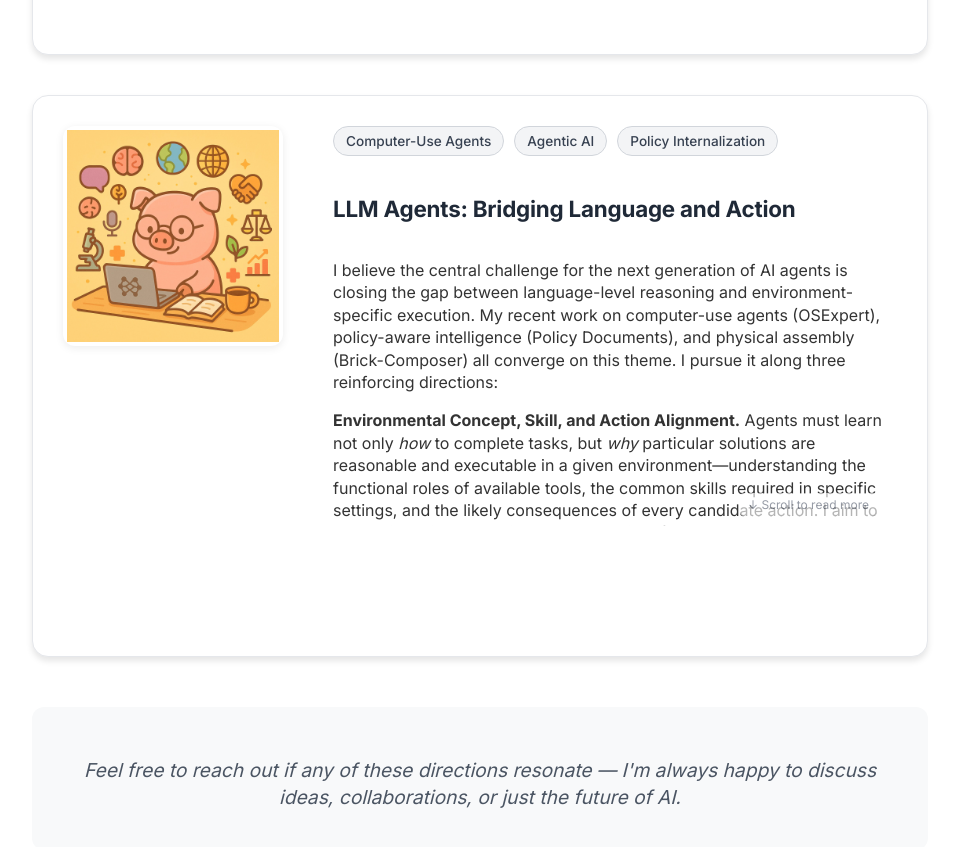
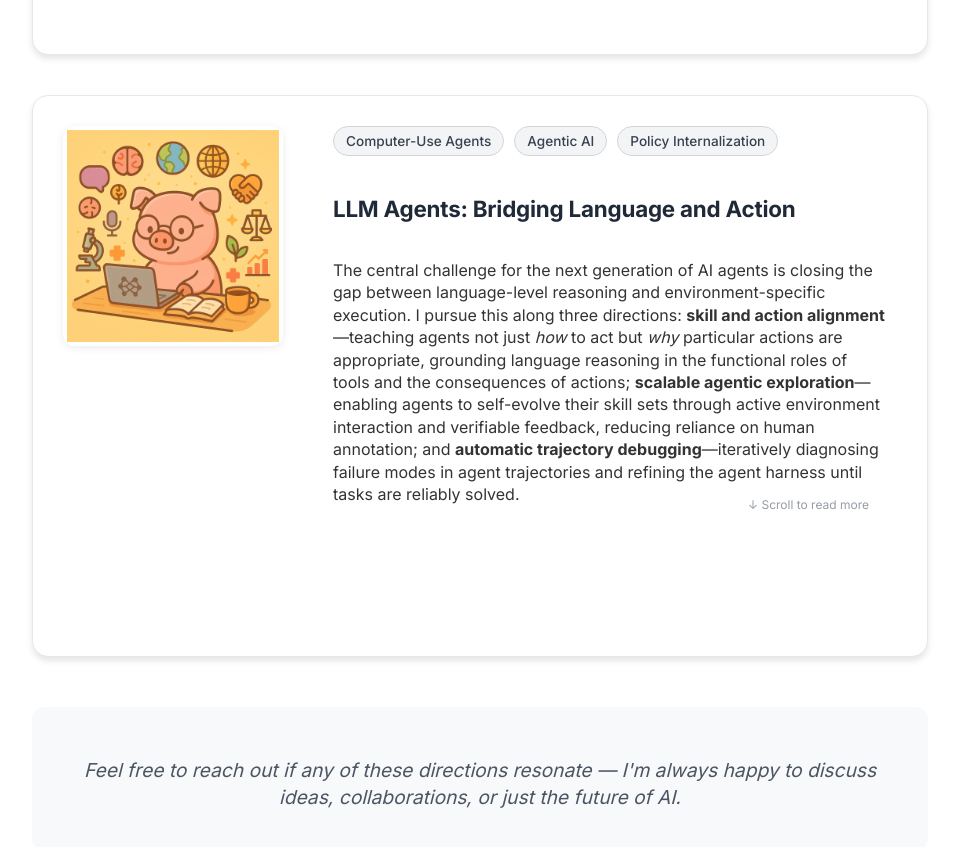
Before and after one commit to Lumos-Jiateng/Lumos-Jiateng.github.io, a Jekyll site: the page built from index.html, in a window 1280 px wide and 900 px high, scrolled down 2223 px. Shown: the top 847 px of the window, without its empty margins (160-1119 px from the left). Built offline with Jekyll 4.4.1, drawn with Linux system fonts in a browser that asks for light colours.

Commit message:
Condense Research Area 3 to a single concise paragraph
Co-authored-by: Cursor <cursoragent@cursor.com>

```diff
--- a/index.html
+++ b/index.html
@@ -83,10 +83,7 @@ title: Jiateng Liu, Personal Home Page
         </div>
         <h3 class="research-title">LLM Agents: Bridging Language and Action</h3>
         <div class="research-description">
-          <p>I believe the central challenge for the next generation of AI agents is closing the gap between language-level reasoning and environment-specific execution. My recent work on computer-use agents (OSExpert), policy-aware intelligence (Policy Documents), and physical assembly (Brick-Composer) all converge on this theme. I pursue it along three reinforcing directions:</p>
-          <p><strong>Environmental Concept, Skill, and Action Alignment.</strong> Agents must learn not only <em>how</em> to complete tasks, but <em>why</em> particular solutions are reasonable and executable in a given environment—understanding the functional roles of available tools, the common skills required in specific settings, and the likely consequences of every candidate action. I aim to generalize this hierarchical knowledge into foundation models, reducing the mismatch between natural language reasoning and environment-specific execution so agents can map user intentions to executable behaviors in a structured, compositional way.</p>
-          <p><strong>Scaling Agentic Exploration to Self-Evolve Skills.</strong> Starting from limited prior experience, agents should actively interact with environments, generate diverse trajectories, discover reusable skills, and construct their own training data—guided by verifiable rewards from environment feedback rather than heavy human annotation. <strong>OSExpert</strong> instantiates this vision: a GUI-based depth-first exploration algorithm lets agents systematically discover and verify professional skills in real software environments, achieving ~20% performance gains and closing the efficiency gap to human experts by ~80%.</p>
-          <p><strong>Automatic Trajectory Debugging for Reliable Deployment.</strong> Even well-trained agents fail on complex, long-horizon tasks. I propose automatic debugging mechanisms that analyze agent trajectories using a self-constructed error taxonomy, then iteratively refine the agent harness—prompts, tool specifications, state representations, and action constraints—until the task is solved or the remaining error is attributed to the underlying model's fundamental limitations. This targets robustness and reliability across diverse, unseen environments.</p>
+          <p>The central challenge for the next generation of AI agents is closing the gap between language-level reasoning and environment-specific execution. I pursue this along three directions: <strong>skill and action alignment</strong>—teaching agents not just <em>how</em> to act but <em>why</em> particular actions are appropriate, grounding language reasoning in the functional roles of tools and the consequences of actions; <strong>scalable agentic exploration</strong>—enabling agents to self-evolve their skill sets through active environment interaction and verifiable feedback, reducing reliance on human annotation; and <strong>automatic trajectory debugging</strong>—iteratively diagnosing failure modes in agent trajectories and refining the agent harness until tasks are reliably solved.</p>
         </div>
       </div>
     </div>
```
